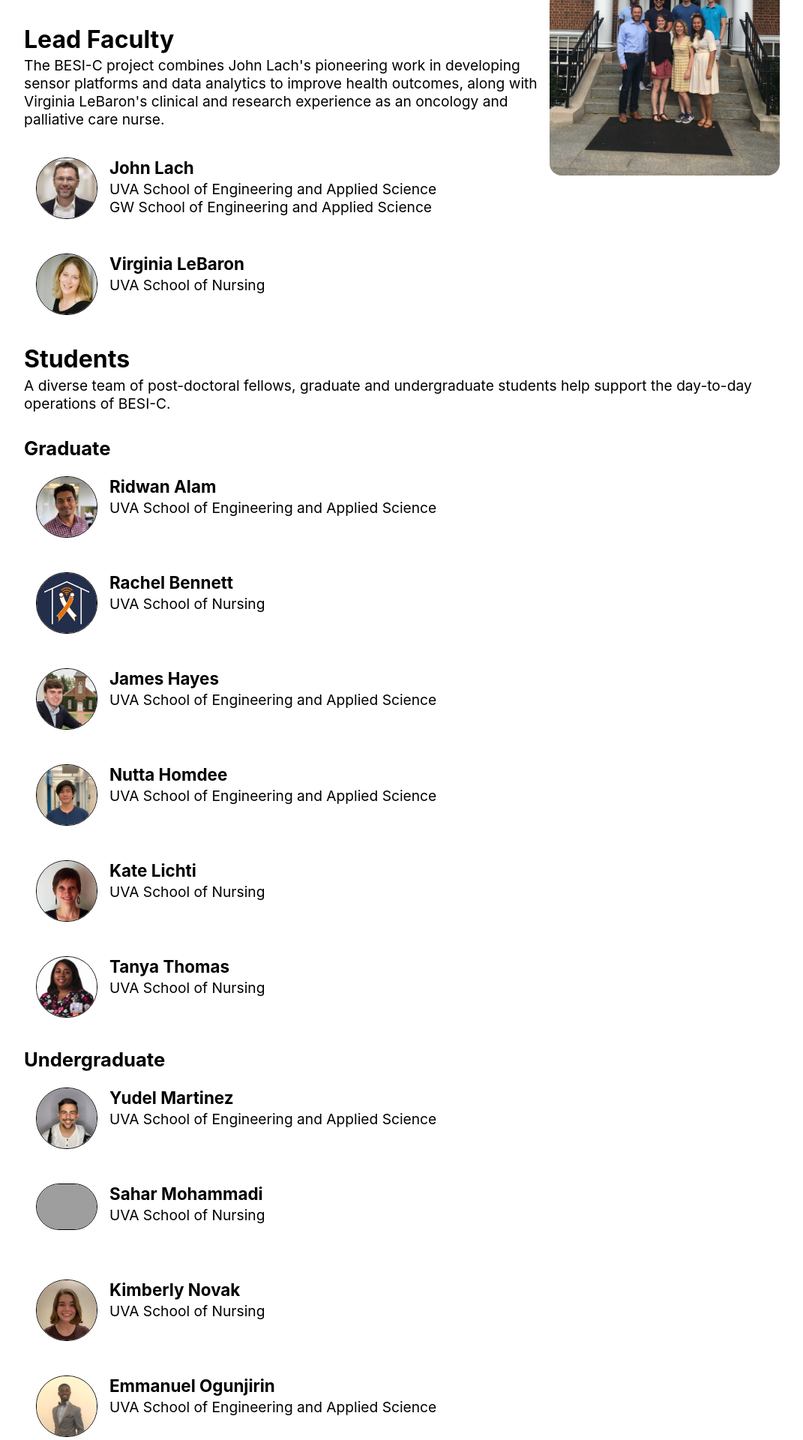
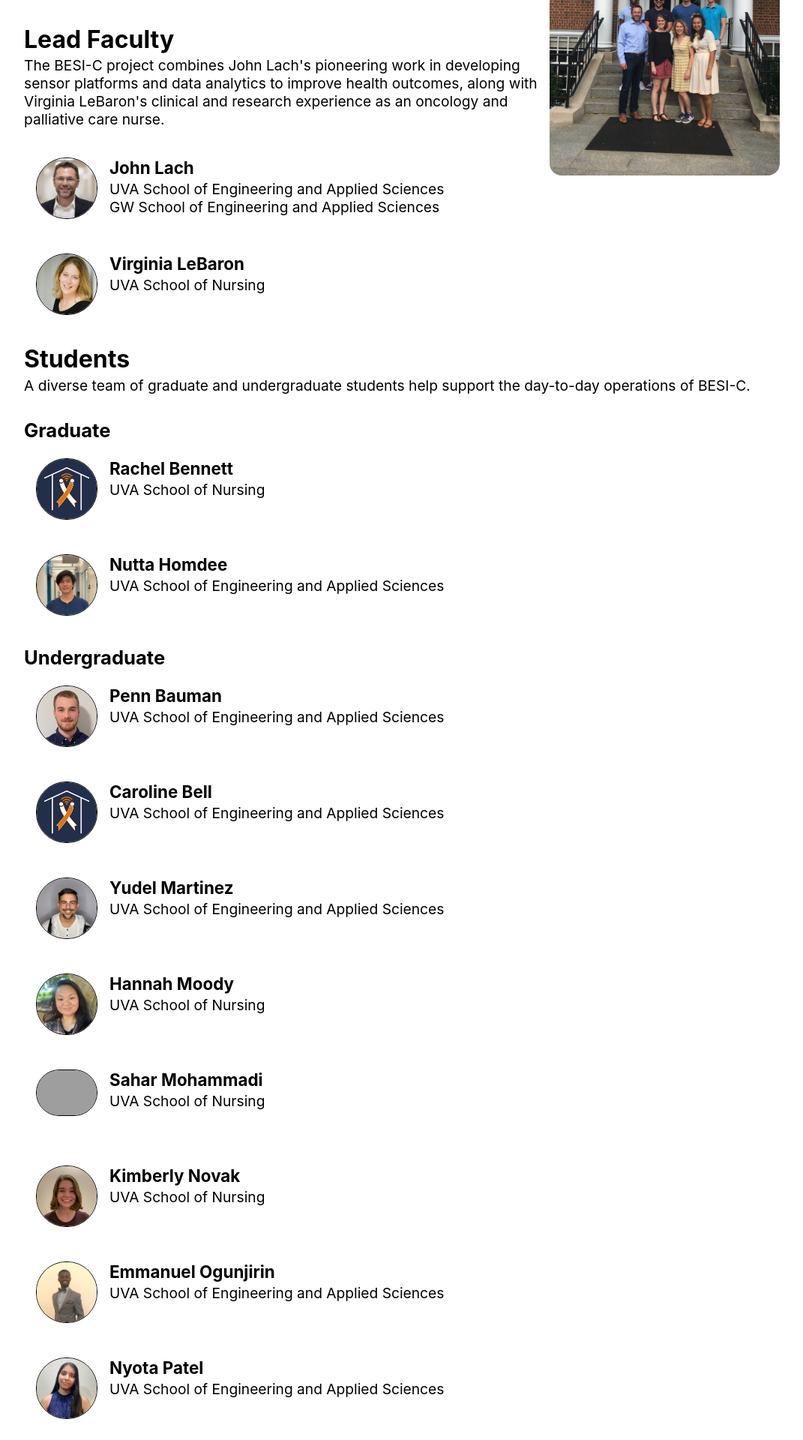
Before and after one commit to besi-c/besi-c.github.io, a Flask app: page /about_us in a window 1280 px wide. Shown: the part 320-2240 px from the top of the page at 75% size, without its empty margins (96-1167 px from the left). Run offline with Flask 2, Linux system fonts and the light colour scheme; some libraries are stand-ins or nearby versions; some web fonts are replaced; grey boxes are pictures that could not be loaded.

Commit message:
added and rearranged people

```diff
--- a/about_us.html
+++ b/about_us.html
@@ -46,7 +46,7 @@
 	<a href="https://www.seas.gwu.edu/john-lach"><div class="person">
 		<img src="/images/people/john_lach.jpg"/>
 		<h5>John Lach</h5>
-		<p>UVA School of Engineering and Applied Science<br>GW School of Engineering and Applied Science</p>
+		<p>UVA School of Engineering and Applied Sciences<br>GW School of Engineering and Applied Sciences</p>
 	</div></a>
 	<a href="https://www.nursing.virginia.edu/people/vtl6k/"><div class="person">
 		<img src="/images/people/virginia_lebaron.jpg"/>
@@ -56,50 +56,46 @@
 
 
 	<h3>Students</h3>
-	<p>A diverse team of post-doctoral fellows, graduate and undergraduate students help support the day-to-day operations of BESI-C.</p>
+	<p>A diverse team of graduate and undergraduate students help support the day-to-day operations of BESI-C.</p>
+
 
 	<h4>Graduate</h4>
-	<a href="http://www.people.virginia.edu/~ma4ch/"><div class="person">
-		<img src="/images/people/ridwan_alam.jpg"/>
-		<h5>Ridwan Alam </h5>
-		<p>UVA School of Engineering and Applied Science</p>
-	</div></a>
 	<div class="person" >
 		<img src="/images/people/no_photo.jpg"/>
 		<h5>Rachel Bennett</h5>
 		<p>UVA School of Nursing</p>
 	</div>
-	<a href="https://www.linkedin.com/in/james-hayes-5330bb71/"><div class="person" >
-		<img src="/images/people/james_hayes.jpg"/>
-		<h5>James Hayes</h5>
-		<p>UVA School of Engineering and Applied Science</p>
-	</div></a>
 	<div class="person" >
 		<img src="/images/people/nutta_homdee.jpg"/>
 		<h5>Nutta Homdee</h5>
-		<p>UVA School of Engineering and Applied Science</p>
-	</div>
-	<div class="person" >
-		<img src="/images/people/kate_lichti.jpg"/>
-		<h5>Kate Lichti</h5>
-		<p>UVA School of Nursing</p>
-	</div>
-	<div class="person" >
-		<img src="/images/people/tanya_thomas.jpg"/>
-		<h5>Tanya Thomas</h5>
-		<p>UVA School of Nursing</p>
+		<p>UVA School of Engineering and Applied Sciences</p>
 	</div>
 
 	<h4>Undergraduate</h4>
+	<a href="https://pennbauman.com"><div class="person">
+		<img src="/images/people/penn_bauman.jpg">
+		<h5>Penn Bauman</h5>
+		<p>UVA School of Engineering and Applied Sciences</p>
+	</div>
+	<div class="person">
+		<img src="/images/people/no_photo.jpg"/>
+		<h5>Caroline Bell</h5>
+		<p>UVA School of Engineering and Applied Sciences</p>
+	</div>
 	<a href="https://www.linkedin.com/in/yudel-martinez-41256b176/"><div class="person">
 		<img src="/images/people/yudel_martinez.jpg"/>
 		<h5>Yudel Martinez</h5>
-		<p>UVA School of Engineering and Applied Science</p>
+		<p>UVA School of Engineering and Applied Sciences</p>
+	</div></a>
+	<a href="https://www.linkedin.com/in/hannah-moody-a39238209/"><div class="person">
+		<img src="/images/people/hannah_moody.jpg"/>
+		<h5>Hannah Moody</h5>
+		<p>UVA School of Nursing</p>
 	</div></a>
 	<div class="person">
 		<img src="/images/people/sahar_mohammadi.jpg"/>
-			<h5>Sahar Mohammadi</h5>
-			<p>UVA School of Nursing</p>
+		<h5>Sahar Mohammadi</h5>
+		<p>UVA School of Nursing</p>
 	</div>
 	<div class="person">
 		<img src="/images/people/kimberly_novak.jpg"/>
@@ -109,34 +105,38 @@
 	<a href="https://www.linkedin.com/in/emmanuel-ogunjirin-777303178/"><div class="person">
 		<img src="/images/people/emmanuel_ogunjirin.jpg"/>
 		<h5>Emmanuel Ogunjirin</h5>
-		<p>UVA School of Engineering and Applied Science</p>
+		<p>UVA School of Engineering and Applied Sciences</p>
+	</div></a>
+	<a href="https://www.linkedin.com/in/nyota-patel-232239209/"><div class="person">
+		<img src="/images/people/nyota_patel.jpg"/>
+		<h5>Nyota Patel</h5>
+		<p>UVA School of Engineering and Applied Sciences</p>
 	</div></a>
 	<a href="https://www.linkedin.com/in/seth-vandebraak/"><div class="person">
 		<img src="/images/people/seth_vanderbraak.jpg"/>
 		<h5>Seth Vanderbraak</h5>
-		<p>UVA School of Engineering and Applied Science</p>
-	</div></a>
-
-	<h4>Alumni</h4>
-	<div class="person">
-		<img src="/images/people/katherine_gordon.jpg"/>
-		<h5>Katherine Gordon</h5>
-		<p>UVA School of Nursing</p>
-	</div>
-	<a href="https://www.linkedin.com/in/johnjp"><div class="person">
-		<img src="/images/people/john_park.jpg"/>
-		<h5>John Park</h5>
-		<p>UVA School of Engineering and Applied Science</p>
+		<p>UVA School of Engineering and Applied Sciences</p>
 	</div></a>
 
 
 	<h3>Collaborators</h3>
 	<p>Key partners that support the work of BESI-C.</p>
+	<div class="person">
+		<img src="/images/people/susie_beck.jpg"/>
+		<h5>Susie Beck</h5>
+		<p>University of Utah College of Nursing, Professor Emeritus
+			<br>Consultant</p>
+	</div>
 	<a href="https://uvahealth.com/findadoctor/profile/leslie-j-blackhall"><div class="person">
 		<img src="/images/people/leslie_blackhall.jpg"/>
 		<h5>Leslie Blackhall</h5>
 		<p>UVA School of Medicine</p>
 	</div></a>
+	<div class="person">
+		<img src="/images/people/patti_dewberry.jpg"/>
+		<h5>Patti Dewberry</h5>
+		<p>Hospice of the Piedmont</p>
+	</div>
 	<a href="https://devhub.virginia.edu/"><div class="person">
 		<img src="/images/people/nadim_el-jaroudi.jpg"/>
 		<h5>Nadim El-Jaroudi</h5>
@@ -147,19 +147,69 @@
 		<h5>Randy Jones</h5>
 		<p>UVA School of Nursing</p>
 	</div></a>
+	<div class="person">
+		<img src="/images/people/bryan_lewis.jpg"/>
+		<h5>Bryan Lewis</h5>
+		<p>UVA Biocomplexity Institute</p>
+	</div>
+	<div class="person">
+		<img src="/images/people/sarah_ratcliffe.jpg"/>
+		<h5>Sarah Ratcliffe</h5>
+		<p>UVA School of Medicine</p>
+	</div>
 
 
 	<h3>Project Management</h3>
 	<p>Strategic project planning and management is supported by the University of Virginia Applied Research Institute. </p>
-	<a  href="http://www.uvaari.org/site/"><div class="person">
-		<img src="/images/people/brian_root.jpg"/>
-		<h5>Brian Root</h5>
-		<p>UVA Applied Research Institute</p>
+	<div class="person">
+		<img src="/images/people/amber_steen.jpg"/>
+		<h5>Amber Steen</h5>
+		<p>UVA Center for Global Health Equity</p>
+	</div>
+
+
+	<h3>Alumni</h3>
+	<a href="http://www.people.virginia.edu/~ma4ch/"><div class="person">
+		<img src="/images/people/ridwan_alam.jpg"/>
+		<h5>Ridwan Alam </h5>
+		<p>UVA School of Engineering and Applied Sciences</p>
 	</div></a>
+	<div class="person">
+		<img src="/images/people/katherine_gordon.jpg"/>
+		<h5>Katherine Gordon</h5>
+		<p>UVA School of Nursing</p>
+	</div>
+	<a href="https://www.linkedin.com/in/james-hayes-5330bb71/"><div class="person" >
+		<img src="/images/people/james_hayes.jpg"/>
+		<h5>James Hayes</h5>
+		<p>UVA School of Engineering and Applied Sciences</p>
+	</div></a>
+	<div class="person">
+		<img src="/images/people/kate_lichti.jpg"/>
+		<h5>Kate Lichti</h5>
+		<p>UVA School of Nursing</p>
+	</div>
+	<a href="https://www.linkedin.com/in/johnjp"><div class="person">
+		<img src="/images/people/john_park.jpg"/>
+		<h5>John Park</h5>
+		<p>UVA School of Engineering and Applied Sciences</p>
+	</div></a>
+	<div class="person">
+		<img src="/images/people/tanya_thomas.jpg"/>
+		<h5>Tanya Thomas</h5>
+		<p>UVA School of Nursing</p>
+	</div>
 
 
 	<h3>Sponsors</h3>
-	<p>BESI-C is currently supported by a 2-year grant from the <u><a  href="https://www.cancer.org/research/we-fund-cancer-research/apply-research-grant/grant-types/rfa-palliative-care-cancer-patients.html">American Cancer Society, Pilot and Exploratory Projects in Palliative Care</a></u>, PEP-10-042-01-PCSM. BESI-C was previously supported by the <u><a  href="https://engineering.virginia.edu/news/2018/01/uvas-center-engineering-medicine-aims-jumpstart-medical-innovation">University of Virginia Engineering in Medicine Seed Pilot Program</a></u>.</p>
+	<ul>
+		<li>National Institutes of Health, National Institute of Nursing Research, R01NR019639-01</li>
+		<li>American Cancer Society, Pilot and Exploratory Projects in Palliative Care, PEP-10-042-01-PCSM</li>
+	</ul>
+	<h5>Past Sponsors</h5>
+	<ul>
+		<li>University of Virginia Engineering in Medicine Seed Pilot Program</li>
+	</ul>
 
 		</div>
 	</body>
--- a/index.html
+++ b/index.html
@@ -39,7 +39,6 @@
 
 	<h1>What is BESI-C?</h1>
 	<p><b>B</b>ehavioral and <b>E</b>nvironmental <b>S</b>ensing and <b>I</b>ntervention for <b>C</b>ancer (BESI-C) is a Smart Health sensing system created by engineers and clinicians at the University of Virginia designed to monitor, predict and manage cancer pain in the home setting. Managing cancer pain at home can be stressful and difficult; BESI-C offers a user-friendly and non-invasive solution.</p>
-
 	<p>BESI-C consists of 2 primary components: 1) smart watches programmed with a custom application worn by both patients and their primary family caregiver that provides a platform to mark and describe pain events; 2) environmental room sensors that continuously monitor factors in the home, such as movement, light, noise, temperature and barometric pressure.</p>
 	<p>BESI-C is deployed in homes for about 2 weeks and integrates environmental and smart watch data to paint a picture of the behavior and health of individuals and dyads (patient/caregiver pairs). For example, we can begin to see patterns of when a patient may experience pain, or when a caregiver is likely to become the most distressed.</p>
 	<p>BESI-C is currently in the research phase of development to understand how to best describe the experience of cancer pain from the perspective of patients and family caregivers.  We are also exploring how to best share collected data with patients, family caregivers and health care providers. If successful, BESI-C offers a powerful approach to help support patients, family caregivers and healthcare providers to manage difficult symptoms in the home setting by intervening early and offering personalized management strategies.</p>
--- a/learn_more/dof.html
+++ b/learn_more/dof.html
@@ -96,6 +96,9 @@
 
 		<a href="https://www.ninr.nih.gov/sites/files/docs/2018-NINR-Precision-Health-symposium-abstracts-508c.pdf"><h5>Leveraging mHealth and wireless sensing to empower patients and family caregivers in the safe and effective management of cancer pain <i class="fas fa-link"></i></h5></a>
 		<p>#LeBaron, V., Blackhall, L., Lach, J.  Leveraging mHealth and wireless sensing to empower patients and family caregivers in the safe and effective management of cancer pain. Nursing Researchers (NINR) 2018 boot camp Precision Health: Smart Technologies, Smart Health; Bethesda, MD (July 2018).</p>
+
+		<h5>A smart health sensing system to support patients and family caregivers in managingcancer pain: Results from pilot testing</h5>
+		<p>LeBaron, V., Blackhall, L., Jones, R., &amp; Lach. J.  A smart health sensing system to support patients and family caregivers in managingcancer pain: Results from pilot testing. Oncology Nursing Society/National Cancer Institute/National Institute of Nursing Research Symptom Science Colloquium; Virtual Conference. (February 2021).</p>
 	</div>
 
 		</div>
--- a/news.html
+++ b/news.html
@@ -16,6 +16,7 @@
 
 			gtag('config', 'UA-155032258-1');
 		</script-->
+
 
 
 	</head>
@@ -54,7 +55,7 @@
 	</div></a>
 
 	<a href="https://news.virginia.edu/content/pain-personal-relief-cancer-pain-should-be-too"><div class="article-link">
-		<h5>UVA Engineering</h5>
+		<h5>UVA Engineering <i class="fas fa-link"></i></h5>
 		<p>Pain is Personal; Relief From Cancer Pain Should Be, Too</p>
 	</div></a>
 
--- a/templates/dof.html
+++ b/templates/dof.html
@@ -65,5 +65,8 @@
 
 		<a href="https://www.ninr.nih.gov/sites/files/docs/2018-NINR-Precision-Health-symposium-abstracts-508c.pdf"><h5>Leveraging mHealth and wireless sensing to empower patients and family caregivers in the safe and effective management of cancer pain <i class="fas fa-link"></i></h5></a>
 		<p>#LeBaron, V., Blackhall, L., Lach, J.  Leveraging mHealth and wireless sensing to empower patients and family caregivers in the safe and effective management of cancer pain. Nursing Researchers (NINR) 2018 boot camp Precision Health: Smart Technologies, Smart Health; Bethesda, MD (July 2018).</p>
+
+		<h5>A smart health sensing system to support patients and family caregivers in managingcancer pain: Results from pilot testing</h5>
+		<p>LeBaron, V., Blackhall, L., Jones, R., &amp; Lach. J.  A smart health sensing system to support patients and family caregivers in managingcancer pain: Results from pilot testing. Oncology Nursing Society/National Cancer Institute/National Institute of Nursing Research Symptom Science Colloquium; Virtual Conference. (February 2021).</p>
 	</div>
 {% endblock %}
--- a/templates/index.html
+++ b/templates/index.html
@@ -5,7 +5,6 @@
 
 	<h1>What is BESI-C?</h1>
 	<p><b>B</b>ehavioral and <b>E</b>nvironmental <b>S</b>ensing and <b>I</b>ntervention for <b>C</b>ancer (BESI-C) is a Smart Health sensing system created by engineers and clinicians at the University of Virginia designed to monitor, predict and manage cancer pain in the home setting. Managing cancer pain at home can be stressful and difficult; BESI-C offers a user-friendly and non-invasive solution.</p>
-
 	<p>BESI-C consists of 2 primary components: 1) smart watches programmed with a custom application worn by both patients and their primary family caregiver that provides a platform to mark and describe pain events; 2) environmental room sensors that continuously monitor factors in the home, such as movement, light, noise, temperature and barometric pressure.</p>
 	<p>BESI-C is deployed in homes for about 2 weeks and integrates environmental and smart watch data to paint a picture of the behavior and health of individuals and dyads (patient/caregiver pairs). For example, we can begin to see patterns of when a patient may experience pain, or when a caregiver is likely to become the most distressed.</p>
 	<p>BESI-C is currently in the research phase of development to understand how to best describe the experience of cancer pain from the perspective of patients and family caregivers.  We are also exploring how to best share collected data with patients, family caregivers and health care providers. If successful, BESI-C offers a powerful approach to help support patients, family caregivers and healthcare providers to manage difficult symptoms in the home setting by intervening early and offering personalized management strategies.</p>
--- a/templates/news.html
+++ b/templates/news.html
@@ -21,7 +21,7 @@
 	</div></a>
 
 	<a href="https://news.virginia.edu/content/pain-personal-relief-cancer-pain-should-be-too"><div class="article-link">
-		<h5>UVA Engineering</h5>
+		<h5>UVA Engineering <i class="fas fa-link"></i></h5>
 		<p>Pain is Personal; Relief From Cancer Pain Should Be, Too</p>
 	</div></a>
 {% endblock %}
```
Also changed, not shown: templates/about.html (+96 -45 lines), images/people/amber_steen.jpg (added), images/people/bryan_lewis.jpg (added), images/people/hannah_moody.jpg (added), images/people/nyota_patel.jpg (added), images/people/penn_bauman.jpg (added), images/people/sarah_ratcliffe.jpg (added), images/people/susie_beck.jpg (added).
